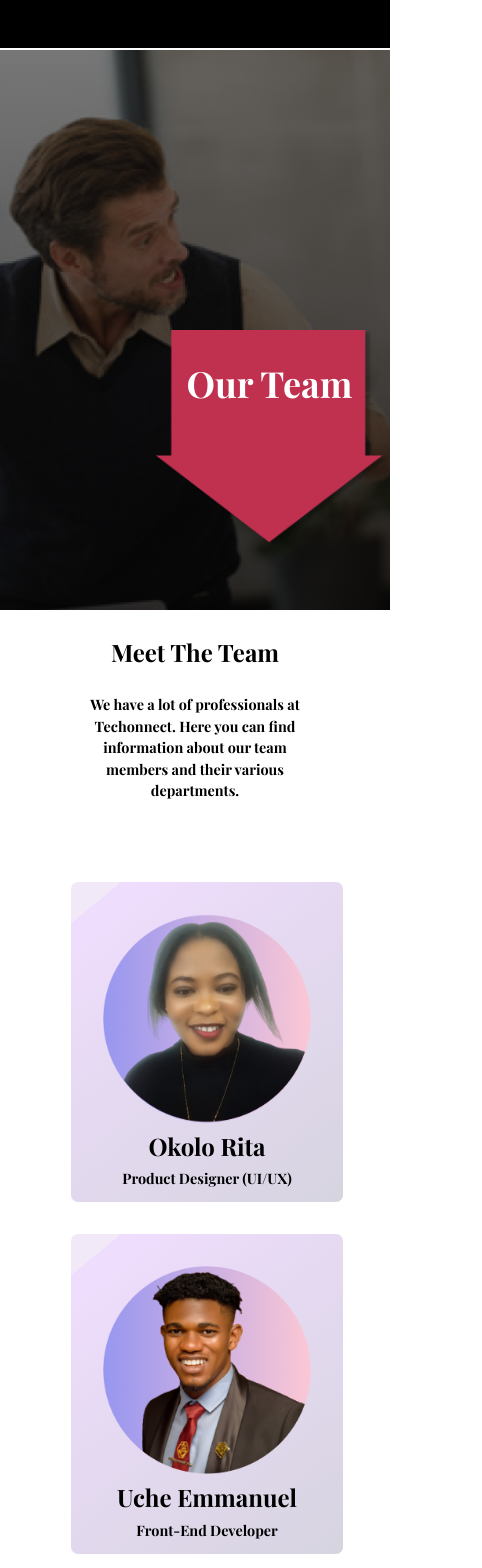
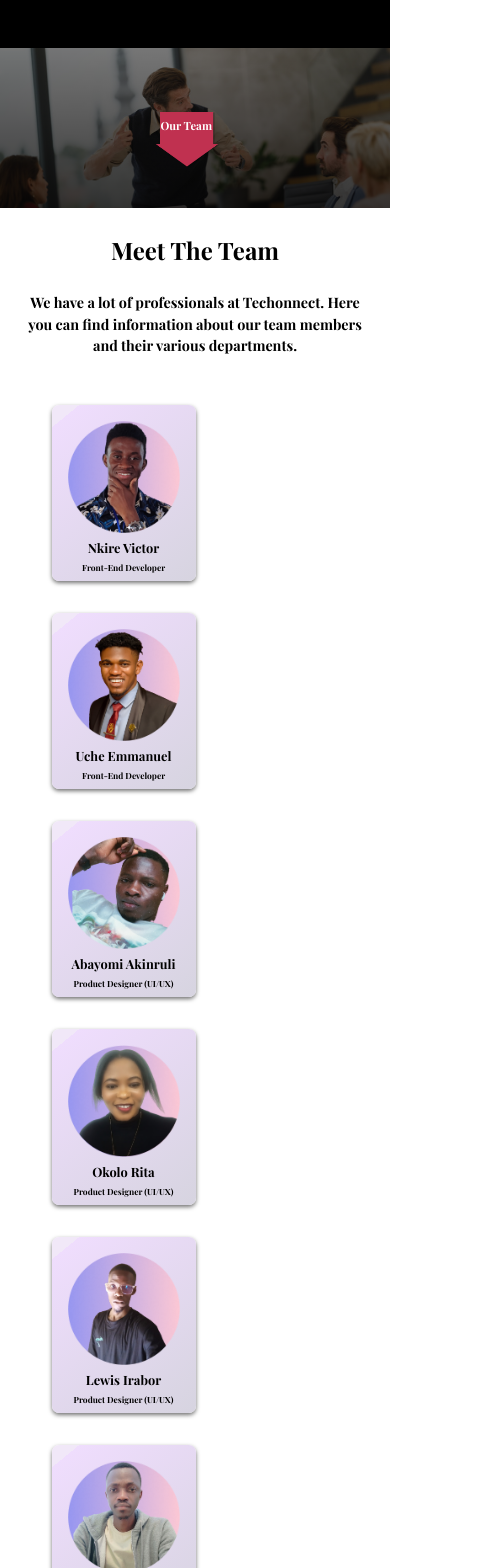
Before and after one commit to ObinnaVic/techonnect, a React (Create React App) app: page /#/ in a window 390 px wide. Shown: the top 1568 px of the page, 482 px wide, since content can reach past the window. Built offline with nearby package versions, Linux system fonts and the light colour scheme.

Commit message:
made the mobile and tablet responsiveness for  contact, team and service page

```diff
--- a/src/App.css
+++ b/src/App.css
@@ -11,15 +11,8 @@
 .Pcolor{
   color: rgba(253, 239, 249, 1);
 }
-.bgcolor {
-  background: #FDEFF9;
-  box-shadow: rgba(0, 0, 0, 0.56) 0px 2px 4px 0px;
-  padding: 2.5rem 2rem;
-  align-items: center;
-  justify-content: center;
-  border-radius: 7px;
 
-}
+/* ------------team section ---------- */
 header{
   min-height: 3rem;
   background-color: black;
@@ -43,6 +36,10 @@ header{
   position: absolute;
   top: 15%;
   left: 13%;
+  color: white;
+  font-size: 2.25rem;
+
+
 }
 .writeup{
   text-align: center;
@@ -77,8 +74,13 @@ header{
     margin: 1rem 2rem;
     padding: 2rem;
     border-radius: 7px;
+    box-shadow: rgba(0, 0, 0, 0.56) 0px 2px 4px 0px;
 
 }
+/* .round img{
+  height: 12.5rem;
+  width: 12.5rem;
+} */
 .teamName{
  font-size: 1.5rem;
  font-weight: 700;
@@ -90,11 +92,16 @@ text-align: center;
 font-size: 0.9rem;
 font-weight: 500;
 }
+/* -------------------- Service section -------- */
 .service{
   background-color: #FEFAFD;
+  margin-top: 2px;
 }
 .serviceimg{
-  background: linear-gradient(rgba(0, 0, 0, 0.174), rgba(0, 0, 0, 0.009)), url(../public/images/Service.png);
+  background:url(../public/images/Service.png);
+  background-repeat: no-repeat;
+    background-size: cover;
+    background-position: center;
 
 }
 .servicemain{
@@ -115,7 +122,7 @@ font-weight: 500;
 .servicebox{
   background-color: white;
     width: 14rem;
-      height: 16rem;
+      height: 19rem;
       display: flex;
       flex-direction: column;
       flex: 0 0 25%;
@@ -125,6 +132,23 @@ font-weight: 500;
       box-shadow: rgba(0, 0, 0, 0.56) 0px 2px 4px 0px;
       border-radius: 7px;
 }
+.S-Title {
+  font-size: 1rem;
+  margin-bottom: 1.5rem;
+
+}
+
+.S-Content {
+  font-size: 0.6rem;
+  font-weight: 100;
+  margin-top: 0;
+  font-style: normal;
+}
+.S-btn {
+  margin: 1rem 0 0 0;
+  font-size: 0.7rem;
+}
+/* --------------- contact section ---------- */
 .contactmain{
     /* display: flex;
   align-items: center; */
@@ -161,7 +185,127 @@ button {
     border-radius: 4px;
     margin-bottom: 1rem;
 }
+
 .mailphone{
-  width: 80%;
+  width: 100%;
   margin: 0 auto;
 }
+.bgcolor {
+  background: #FDEFF9;
+  box-shadow: rgba(0, 0, 0, 0.56) 0px 2px 4px 0px;
+  padding: 2.5rem 2rem;
+  align-items: center;
+  justify-content: center;
+  border-radius: 7px;
+
+}
+/* ------------ Media Query--------------- */
+@media screen and (max-width: 480px) {
+.main{
+  min-height: 10rem;
+  margin: 0%;
+}
+.arrow {
+  top: 40%;
+position: absolute;
+}
+.arrow img{
+  height: 3.5rem;
+  width: 4rem;
+}
+.text{
+  font-size: 0.7rem;
+  top: 10%;
+  left: 7%;
+}
+.writeup {
+  text-align: center;
+  width: 90%;
+  margin: 0 auto;
+}
+.writeup p {
+  padding-bottom: 1rem;
+}
+ .teamProfile{
+  width: 90%;
+  margin-top: 1rem;
+ }
+ .profile{
+  height: 11rem;
+  width: 9rem;
+  padding: 1rem 1rem ;
+ }
+ .teamName {
+   font-size: 0.8rem;
+   padding: 0.3rem 0;
+ }
+ .path {
+   font-size: 0.53rem;
+ }
+/* -------------- service section-------------- */
+.serviceimg{
+  height: 10rem;
+}
+.servicemain{
+  flex-direction: column;
+}
+.servicebox{
+  width: 21rem;
+  height: 17rem;
+    box-shadow: 0px 3px 7px 0px #0000008F;
+    border-radius: 0%;
+}
+.S-Title{
+  font-size: 0.9rem;
+  margin-bottom: 1.5rem;
+
+}
+.S-Content{
+font-size: 0.6rem;
+font-weight: 100;
+margin-top: 0;
+font-style: normal;
+}
+.S-btn{
+  margin: 1rem 0 0 0;
+  font-size: 0.7rem;
+}
+/* --------- contact section ------------ */
+.contactmain{
+  width: 80%;
+}
+.mailphone{
+  width: 100%;
+}
+.bgcolor{
+  width: 10rem;
+  height: 8.5rem;
+  padding: 1rem 0.2rem;
+}
+.mailphone img{
+  width: 0.7rem;
+  height: 1.5rem;
+}
+.mailphone h2{
+  font-size: 1rem;
+}
+.mailphone h5{
+  font-size: 0.8rem;
+}
+  }
+  @media screen and (min-width: 481px ) and (max-width: 976px){
+    .arrow {
+        top: 40%;
+        position: absolute;
+    }
+    .teamProfile{
+      width: 90%;
+    }
+    .profile{
+      width: 15rem;
+      height: 20rem;
+      padding: 1rem 1rem;
+      flex: 0 0 25%;
+    }
+
+  }
--- a/src/Datas/ServiceData.js
+++ b/src/Datas/ServiceData.js
@@ -2,55 +2,49 @@ const Data2 = [
     {
         id: 1,
         title: "Web Development ",
-        content: "Mobile Responsive, WP, Javascript,PHP & MySQL, App Development.Fast Loading Website.",
+        content: " Our team of designers and developers can create a customized website that showcases your brand and meets your business objectives. We use the latest tools and technologies to build websites that are user-friendly, responsive, and optimized for search engines.",
 
     },
     {
         id: 2,
         title: " Product Design",
-        content: "Mobile Responsive, WP, Javascript,PHP & MySQL, App Development.Fast Loading Website.",
+        content: "We can help you design and develop a user-friendly product that meets your business objectives. Our team of product designers and UX/UI experts can create a product that aligns with your brand and provides an exceptional user experience.",
 
     },
     {
         id: 3,
         title: " Graphics Design",
-        content: "Mobile Responsive, WP, Javascript,PHP & MySQL, App Development.Fast Loading Website.",
-
-    },
-    {
-        id: 4,
-        title: "Frontend Developer ",
-        content: "Mobile Responsive, WP, Javascript,PHP & MySQL, App Development.Fast Loading Website.",
+        content: "Our team of graphic designers can help you create visual assets that communicate your brand identity effectively. We can create everything from logos to marketing collateral that will help you stand out in a crowded market",
 
     },
     {
         id: 5,
-        title: "Backend Developer ",
-        content: "Mobile Responsive, WP, Javascript,PHP & MySQL, App Development.Fast Loading Website.",
+        title: "Mobile App Development",
+        content: "Our team can develop a mobile app that aligns with your business objectives and provides an excellent user experience. We develop both iOS and Android apps and use the latest tools and technologies to deliver high-quality apps that meet your needs.",
 
     },
     {
         id: 6,
-        title: " Content Writer",
-        content: "Mobile Responsive, WP, Javascript,PHP & MySQL, App Development.Fast Loading Website.",
+        title: " Digital Marketing",
+        content: "Our digital marketing services can help you reach your target audience and drive more traffic to your website. We offer a range of services, including search engine optimization (SEO), social media marketing, email marketing, and pay-per-click (PPC) advertising.",
 
     },
     {
         id: 7,
-        title: "Web 3 Enthusiast  ",
-        content: "Mobile Responsive, WP, Javascript,PHP & MySQL, App Development.Fast Loading Website.",
+        title: "E-commerce Solution  ",
+        content: "We can help you set up an online store and create an e-commerce strategy that drives sales and revenue. Our team can handle everything from designing your online store to implementing payment gateways and optimizing your product pages.",
 
     },
      {
         id: 8,
         title: "Web 3 Enthusiast  ",
-        content: "Mobile Responsive, WP, Javascript,PHP & MySQL, App Development.Fast Loading Website.",
+        content: "Our team has experience working with blockchain technology and can help you leverage the power of the blockchain to achieve your business objectives. We can help you create decentralized applications, integrate blockchain technology into your existing products, and develop new business models that leverage the blockchain.",
 
     },
       {
         id: 9,
-        title: "Web 3 Enthusiast  ",
-        content: "Mobile Responsive, WP, Javascript,PHP & MySQL, App Development.Fast Loading Website.",
+        title: "Content Writing  ",
+        content: "We can help you create high-quality content that resonates with your audience and drives engagement. Our team of content writers has experience writing for a range of industries and can create everything from blog posts to white papers.",
 
     },
 
--- a/src/Datas/TeamData.js
+++ b/src/Datas/TeamData.js
@@ -1,9 +1,10 @@
 const Data = [
     {
         id: 1,
-        img: "Rita.png",
-        teamName: "Okolo Rita",
-        path: "Product Designer (UI/UX)"
+         img: "Victor.png",
+        teamName: "Nkire Victor",
+        path: "Front-End Developer"
+
 
     },
     {
@@ -15,16 +16,18 @@ const Data = [
     },
     {
         id: 3,
-        img: "Salami.png",
-        teamName: "Salami Tokumboh",
+         img: "Abayomi.png",
+        teamName: "Abayomi Akinruli",
         path: "Product Designer (UI/UX)"
+
+
 
     },
     {
         id: 4,
-        img: "Victor.png",
-        teamName: "Nkire Victor",
-        path: "Front-End Developer"
+        img: "Rita.png",
+        teamName: "Okolo Rita",
+        path: "Product Designer (UI/UX)"
 
     },
     {
@@ -36,53 +39,58 @@ const Data = [
     },
     {
         id: 6,
-        img: "null.png",
-        teamName: "Asogwa Ifeanyi",
-        path: "Graphic Designer "
+          img: "Salami.png",
+        teamName: "Salami Tokumboh",
+        path: "Product Designer (UI/UX)"
+
 
     },
     {
         id: 7,
-        img: "null.png",
+         img: "null.png",
+        teamName: "Sochima Henry",
+        path: "Back-End Developer"
+
+
+
+    },
+    {
+        id: 8,
+
+        img: "Precious.png",
         teamName: "Omeje Victor",
         path: " Web3 Enthusiast"
 
     },
     {
-        id: 8,
-        img: "null.png",
-        teamName: "Sochima Henry",
-        path: "Back-End Developer"
+        id: 9,
+         img: "Ifeanyi.png",
+        teamName: "Asogwa Ifeanyi",
+        path: "Graphic Designer "
+
 
     },
-    {
-        id: 9,
-        img: "Abayomi.png",
-        teamName: "Abayomi Akinruli",
-        path: "Product Designer (UI/UX)"
+    // {
+    //     id: 10,
+    //     img: "null.png",
+    //     teamName: "Sochima Henry",
+    //     path: "Back-End Developer"
 
-    },
-    {
-        id: 10,
-        img: "null.png",
-        teamName: "Sochima Henry",
-        path: "Back-End Developer"
+    // },
+    // {
+    //     id: 11,
+    //     img: "null.png",
+    //     teamName: "Sochima Henry",
+    //     path: "Back-End Developer"
 
-    },
-    {
-        id: 11,
-        img: "null.png",
-        teamName: "Sochima Henry",
-        path: "Back-End Developer"
+    // },
+    // {
+    //     id: 12,
+    //     img: "null.png",
+    //     teamName: "Joy Peter",
+    //     path: "Content Writer"
 
-    },
-    {
-        id: 12,
-        img: "null.png",
-        teamName: "Joy Peter",
-        path: "Content Writer"
-
-    },
+    // },
 
 
 ];
--- a/src/components/ServiceContent.js
+++ b/src/components/ServiceContent.js
@@ -19,12 +19,15 @@ const ServiceContent = () => {
           {Data2.map((props) => {
             return (
               <div className='servicebox'>
-                  <div className='text-2xl mb-5'>
+                  <div className='S-Title text-2xl mb-5'>
                       {props.title}
                   </div>
-                  <div className='text-xs mt-12'>
+                  <div className='S-Content text-xs mt-12'>
                       {props.content}
-                  </div>
+                </div>
+                <div className='contactBtn'>
+              <button className='S-btn'>Learn More</button>
+            </div>
               </div>
             )
           })}
--- a/src/components/TeamProfile.js
+++ b/src/components/TeamProfile.js
@@ -13,7 +13,7 @@ const TeamProfile = (item) => {
             <div className='main'>
                 <div className='arrow'>
                     <img src='/images/Arrow.png' alt='arrow' />
-                    <div className='text text-white text-4xl absolute top-39% left-29%'>
+                    <div className='text'>
                     Our Team
                 </div>
             </div>
```
Also changed, not shown: public/images/Ifeanyi.png (added), public/images/Precious.png (added).
